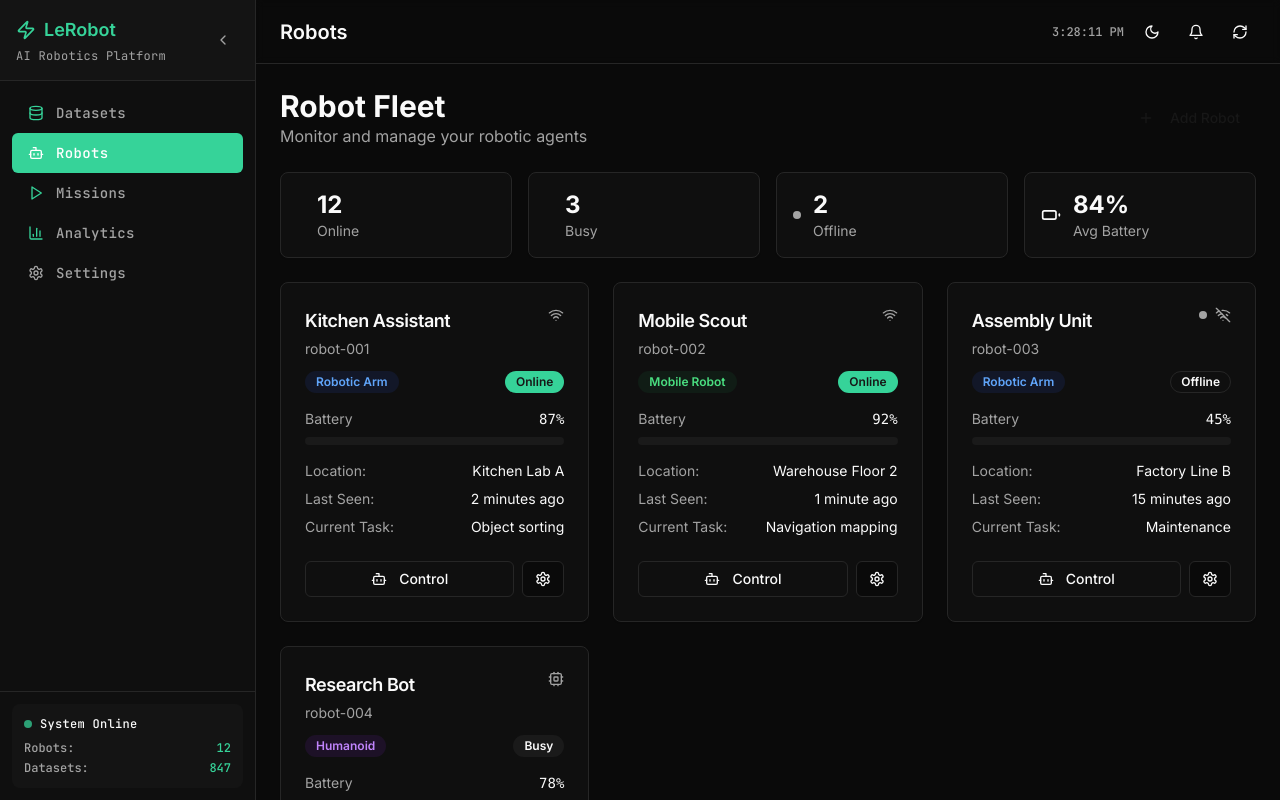
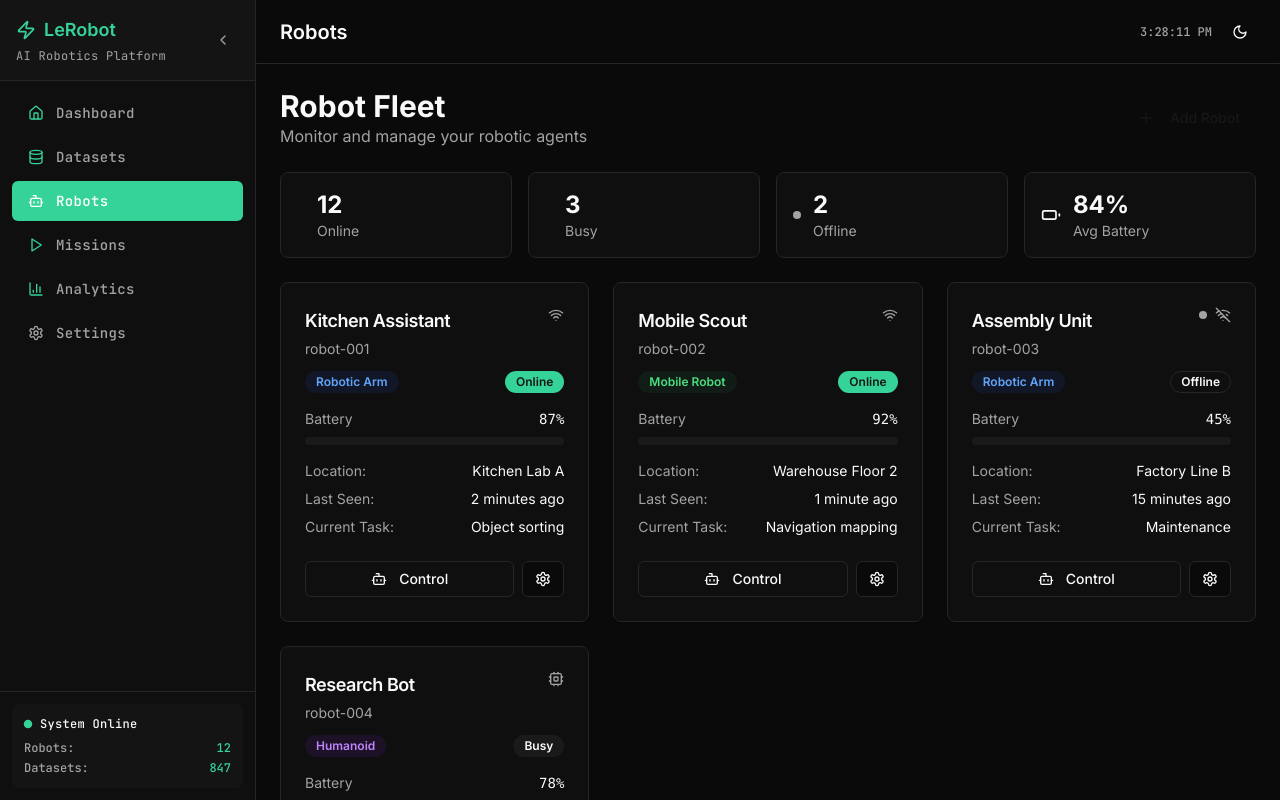
Before and after one commit to cerealkiller2527/HCL-QA-Agent, a Next.js app: page /robots in a window 1280 px wide. Built offline with nearby package versions, Linux system fonts and the light colour scheme.

Commit message:
feat: enhance codebase with Framer Motion and clean navigation
Add dashboard home link, remove unused code, and organize structure

#VERCEL_SKIP

```diff
--- a/app/(dashboard)/layout.tsx
+++ b/app/(dashboard)/layout.tsx
@@ -4,12 +4,14 @@ import type React from "react"
 import { useState } from "react"
 import { usePathname } from "next/navigation"
 import Link from "next/link"
+import { motion, AnimatePresence } from "framer-motion"
 import { Button } from "@/components/ui/button"
 import { ThemeToggle } from "@/components/theme-toggle"
-import { ChevronLeft, Database, Bot, Play, BarChart3, Settings, Bell, RefreshCw, Zap } from "lucide-react"
+import { ChevronLeft, Database, Bot, Play, BarChart3, Settings, Home, Zap } from "lucide-react"
 import { cn } from "@/lib/utils"
 
 const navigation = [
+  { name: "Dashboard", href: "/", icon: Home, color: "text-lerobot-primary" },
   { name: "Datasets", href: "/datasets", icon: Database, color: "text-lerobot-primary" },
   { name: "Robots", href: "/robots", icon: Bot, color: "text-lerobot-primary" },
   { name: "Missions", href: "/missions", icon: Play, color: "text-lerobot-primary" },
@@ -26,49 +28,73 @@ export default function DashboardLayout({
   const pathname = usePathname()
 
   const isActiveRoute = (href: string) => {
+    if (href === "/") {
+      return pathname === "/"
+    }
     if (href === "/datasets") {
       return pathname === "/datasets" || pathname.startsWith("/datasets/")
     }
     return pathname === href || pathname.startsWith(href + "/")
   }
 
+  const getPageTitle = () => {
+    const activeItem = navigation.find((item) => isActiveRoute(item.href))
+    return activeItem?.name || "Dashboard"
+  }
+
   return (
     <div className="flex h-screen bg-layer-0">
-      <div
-        className={cn(
-          "bg-layer-1 border-r border-border transition-all duration-300 flex flex-col layer-depth",
-          sidebarCollapsed ? "w-16" : "w-64",
-        )}
+      {/* Sidebar */}
+      <motion.div
+        animate={{ width: sidebarCollapsed ? 64 : 256 }}
+        transition={{ duration: 0.3, ease: "easeInOut" }}
+        className="bg-layer-1 border-r border-border flex flex-col layer-depth"
       >
+        {/* Sidebar Header */}
         <div className="p-4 border-b border-border bg-layer-2">
           <div className="flex items-center justify-between">
+            <AnimatePresence mode="wait">
               {!sidebarCollapsed && (
-              <div className="space-y-1">
+                <motion.div
+                  initial={{ opacity: 0, x: -20 }}
+                  animate={{ opacity: 1, x: 0 }}
+                  exit={{ opacity: 0, x: -20 }}
+                  transition={{ duration: 0.2 }}
+                  className="space-y-1"
+                >
                   <div className="flex items-center gap-2">
                     <Zap className="h-5 w-5 text-lerobot-primary" />
                     <h1 className="font-heading text-lg font-semibold text-lerobot-primary">LeRobot</h1>
                   </div>
                   <p className="text-xs text-muted-foreground font-mono-label">AI Robotics Platform</p>
-              </div>
+                </motion.div>
               )}
+            </AnimatePresence>
             <Button
               variant="ghost"
               size="icon"
               onClick={() => setSidebarCollapsed(!sidebarCollapsed)}
               className="h-8 w-8 text-muted-foreground hover:text-foreground"
             >
-              <ChevronLeft
-                className={cn("h-4 w-4 transition-transform duration-300", sidebarCollapsed && "rotate-180")}
-              />
+              <motion.div animate={{ rotate: sidebarCollapsed ? 180 : 0 }} transition={{ duration: 0.3 }}>
+                <ChevronLeft className="h-4 w-4" />
+              </motion.div>
             </Button>
           </div>
         </div>
 
+        {/* Navigation */}
         <nav className="flex-1 p-3 space-y-1">
-          {navigation.map((item) => {
+          {navigation.map((item, index) => {
             const isActive = isActiveRoute(item.href)
             return (
-              <Link key={item.name} href={item.href}>
+              <motion.div
+                key={item.name}
+                initial={{ opacity: 0, x: -20 }}
+                animate={{ opacity: 1, x: 0 }}
+                transition={{ delay: index * 0.05 }}
+              >
+                <Link href={item.href}>
                   <Button
                     variant={isActive ? "default" : "ghost"}
                     className={cn(
@@ -80,18 +106,43 @@ export default function DashboardLayout({
                     )}
                   >
                     <item.icon className={cn("h-4 w-4 flex-shrink-0", isActive ? "text-white" : item.color)} />
-                  {!sidebarCollapsed && <span className="font-medium text-sm font-mono-label">{item.name}</span>}
+                    <AnimatePresence>
+                      {!sidebarCollapsed && (
+                        <motion.span
+                          initial={{ opacity: 0, width: 0 }}
+                          animate={{ opacity: 1, width: "auto" }}
+                          exit={{ opacity: 0, width: 0 }}
+                          transition={{ duration: 0.2 }}
+                          className="font-medium text-sm font-mono-label"
+                        >
+                          {item.name}
+                        </motion.span>
+                      )}
+                    </AnimatePresence>
                   </Button>
                 </Link>
+              </motion.div>
             )
           })}
         </nav>
 
+        {/* Status Panel */}
+        <AnimatePresence>
           {!sidebarCollapsed && (
-          <div className="p-3 border-t border-border">
+            <motion.div
+              initial={{ opacity: 0, height: 0 }}
+              animate={{ opacity: 1, height: "auto" }}
+              exit={{ opacity: 0, height: 0 }}
+              transition={{ duration: 0.3 }}
+              className="p-3 border-t border-border"
+            >
               <div className="bg-layer-2 rounded-lg p-3 space-y-2 layer-depth">
                 <div className="flex items-center gap-2">
-                <div className="w-2 h-2 bg-lerobot-primary rounded-full status-pulse" />
+                  <motion.div
+                    animate={{ scale: [1, 1.2, 1] }}
+                    transition={{ duration: 2, repeat: Number.POSITIVE_INFINITY }}
+                    className="w-2 h-2 bg-lerobot-primary rounded-full"
+                  />
                   <span className="text-xs font-medium font-mono-label">System Online</span>
                 </div>
                 <div className="text-xs text-muted-foreground space-y-1 font-mono-data">
@@ -105,34 +156,55 @@ export default function DashboardLayout({
                   </div>
                 </div>
               </div>
-          </div>
+            </motion.div>
           )}
-      </div>
+        </AnimatePresence>
+      </motion.div>
 
       {/* Main Content */}
       <div className="flex-1 flex flex-col min-w-0">
-        <header className="h-16 border-b border-border bg-layer-1/80 backdrop-blur-sm layer-depth">
+        {/* Header */}
+        <motion.header
+          initial={{ y: -20, opacity: 0 }}
+          animate={{ y: 0, opacity: 1 }}
+          className="h-16 border-b border-border bg-layer-1/80 backdrop-blur-sm layer-depth"
+        >
           <div className="flex items-center justify-between h-full px-6">
-            <div className="flex items-center gap-4">
-              <h2 className="font-heading text-xl font-semibold">
-                {navigation.find((item) => isActiveRoute(item.href))?.name || "Dashboard"}
-              </h2>
-            </div>
+            <motion.h2
+              key={getPageTitle()}
+              initial={{ opacity: 0, x: -10 }}
+              animate={{ opacity: 1, x: 0 }}
+              transition={{ duration: 0.2 }}
+              className="font-heading text-xl font-semibold"
+            >
+              {getPageTitle()}
+            </motion.h2>
             <div className="flex items-center gap-3">
-              <div className="text-xs text-muted-foreground font-mono-data">{new Date().toLocaleTimeString()}</div>
+              <motion.div
+                initial={{ opacity: 0 }}
+                animate={{ opacity: 1 }}
+                transition={{ delay: 0.2 }}
+                className="text-xs text-muted-foreground font-mono-data"
+              >
+                {new Date().toLocaleTimeString()}
+              </motion.div>
               <ThemeToggle />
-              <Button variant="ghost" size="icon" className="h-8 w-8">
-                <Bell className="h-4 w-4" />
-              </Button>
-              <Button variant="ghost" size="icon" className="h-8 w-8">
-                <RefreshCw className="h-4 w-4" />
-              </Button>
             </div>
           </div>
-        </header>
+        </motion.header>
 
         {/* Content */}
-        <main className="flex-1 overflow-auto bg-layer-0">{children}</main>
+        <main className="flex-1 overflow-auto bg-layer-0">
+          <motion.div
+            key={pathname}
+            initial={{ opacity: 0, y: 20 }}
+            animate={{ opacity: 1, y: 0 }}
+            transition={{ duration: 0.3 }}
+            className="h-full"
+          >
+            {children}
+          </motion.div>
+        </main>
       </div>
     </div>
   )
--- a/app/globals.css
+++ b/app/globals.css
@@ -1,12 +1,6 @@
 @tailwind base;
 @tailwind components;
 @tailwind utilities;
-
-@layer utilities {
-  .text-balance {
-    text-wrap: balance;
-  }
-}
 
 @layer base {
   :root {
@@ -16,7 +10,6 @@
     --card-foreground: 0 0% 3.9%;
     --popover: 0 0% 100%;
     --popover-foreground: 0 0% 3.9%;
-    /* OpenNote's teal primary color */
     --primary: 158 64% 52%;
     --primary-foreground: 0 0% 98%;
     --secondary: 0 0% 96.1%;
@@ -30,12 +23,10 @@
     --border: 0 0% 89.8%;
     --input: 0 0% 89.8%;
     --ring: 158 64% 52%;
-    /* Layered background system inspired by OpenNote */
-    --layer-0: 0 0% 100%; /* Base background */
-    --layer-1: 0 0% 98%; /* Cards, sidebar */
-    --layer-2: 0 0% 96%; /* Elevated elements */
-    --layer-3: 0 0% 94%; /* Highest elevation */
-    /* Simplified chart colors - mostly teal with minimal accents */
+    --layer-0: 0 0% 100%;
+    --layer-1: 0 0% 98%;
+    --layer-2: 0 0% 96%;
+    --layer-3: 0 0% 94%;
     --chart-1: 158 64% 52%;
     --chart-2: 220 13% 18%;
     --chart-3: 0 84% 60%;
@@ -50,13 +41,12 @@
     --sidebar-accent-foreground: 240 5.9% 10%;
     --sidebar-border: 220 13% 91%;
     --sidebar-ring: 158 64% 52%;
-    /* LeRobot colors - clean and minimal */
     --lerobot-primary: 158 64% 52%;
     --lerobot-secondary: 220 13% 18%;
     --lerobot-accent: 0 84% 60%;
-    /* Subtle glow effects */
     --glow-primary: 158 64% 52%;
   }
+
   .dark {
     --background: 0 0% 3.9%;
     --foreground: 0 0% 98%;
@@ -77,11 +67,10 @@
     --border: 0 0% 14.9%;
     --input: 0 0% 14.9%;
     --ring: 158 64% 52%;
-    /* Dark mode layered backgrounds */
-    --layer-0: 0 0% 3.9%; /* Base background */
-    --layer-1: 0 0% 6%; /* Cards, sidebar */
-    --layer-2: 0 0% 8%; /* Elevated elements */
-    --layer-3: 0 0% 10%; /* Highest elevation */
+    --layer-0: 0 0% 3.9%;
+    --layer-1: 0 0% 6%;
+    --layer-2: 0 0% 8%;
+    --layer-3: 0 0% 10%;
     --chart-1: 158 64% 52%;
     --chart-2: 220 13% 91%;
     --chart-3: 0 84% 60%;
@@ -95,7 +84,6 @@
     --sidebar-accent-foreground: 0 0% 95%;
     --sidebar-border: 0 0% 14.9%;
     --sidebar-ring: 158 64% 52%;
-    /* Dark mode LeRobot colors */
     --lerobot-primary: 158 64% 52%;
     --lerobot-secondary: 220 13% 91%;
     --lerobot-accent: 0 0% 10%;
@@ -112,7 +100,7 @@
   }
 }
 
-/* OpenNote-inspired layered system */
+/* Cleaned up utility classes and removed unused styles */
 @layer utilities {
   .bg-layer-0 {
     background-color: hsl(var(--layer-0));
@@ -133,47 +121,16 @@
   .text-lerobot-secondary {
     color: hsl(var(--lerobot-secondary));
   }
-  .text-lerobot-accent {
-    color: hsl(var(--lerobot-accent));
-  }
   .bg-lerobot-primary {
     background-color: hsl(var(--lerobot-primary));
   }
-  .bg-lerobot-secondary {
-    background-color: hsl(var(--lerobot-secondary));
-  }
-  .bg-lerobot-accent {
-    background-color: hsl(var(--lerobot-accent));
-  }
-  .border-lerobot-primary {
-    border-color: hsl(var(--lerobot-primary));
-  }
 
-  /* Subtle glow effect for personality */
   .glow-primary {
     box-shadow: 0 0 20px hsla(var(--glow-primary), 0.1);
   }
 
-  /* Clean hover transitions */
-  .hover-lift {
-    transition: transform 0.2s ease, box-shadow 0.2s ease;
-  }
-  .hover-lift:hover {
-    transform: translateY(-1px);
-    box-shadow: 0 4px 12px hsla(var(--foreground), 0.1), 0 2px 4px hsla(var(--foreground), 0.06);
-  }
-
-  /* Status pulse animation */
-  .status-pulse {
-    animation: pulse 2s cubic-bezier(0.4, 0, 0.6, 1) infinite;
-  }
-
-  /* OpenNote-style layered depth */
   .layer-depth {
     box-shadow: 0 1px 3px hsla(var(--foreground), 0.1), 0 1px 2px hsla(var(--foreground), 0.06);
-  }
-  .layer-depth-hover:hover {
-    box-shadow: 0 4px 6px hsla(var(--foreground), 0.1), 0 2px 4px hsla(var(--foreground), 0.06);
   }
 }
 
@@ -188,17 +145,12 @@
   z-index: 9999;
 }
 
-/* Updated font classes for cleaner look */
+/* Simplified font classes */
 @layer base {
   .font-heading {
     font-family: var(--font-inter), system-ui, sans-serif;
     font-weight: 600;
   }
-  .font-mono-tech {
-    font-family: var(--font-jetbrains-mono), "Fira Code", monospace;
-    font-variant-numeric: tabular-nums;
-  }
-  /* Added more mono font usage classes */
   .font-mono-data {
     font-family: var(--font-jetbrains-mono), "Fira Code", monospace;
     font-variant-numeric: tabular-nums;
--- a/components/theme-toggle.tsx
+++ b/components/theme-toggle.tsx
@@ -1,5 +1,6 @@
 "use client"
 import { Moon, Sun } from "lucide-react"
+import { motion } from "framer-motion"
 import { useTheme } from "@/components/theme-provider"
 import { Button } from "@/components/ui/button"
 import { useRef } from "react"
@@ -15,7 +16,6 @@ export function ThemeToggle() {
     const x = rect.left + rect.width / 2
     const y = rect.top + rect.height / 2
 
-    // Create transition overlay
     const overlay = document.createElement("div")
     overlay.className = "theme-transition"
 
@@ -29,26 +29,23 @@ export function ThemeToggle() {
       border-radius: 50%;
       background: ${theme === "light" ? "#0a0a0a" : "#ffffff"};
       transform: translate(-50%, -50%);
-      transition: width 0.6s ease-out, height 0.6s ease-out;
+      transition: width 0.6s cubic-bezier(0.4, 0, 0.2, 1), height 0.6s cubic-bezier(0.4, 0, 0.2, 1);
       z-index: 10000;
     `
 
     overlay.appendChild(circle)
     document.body.appendChild(overlay)
 
-    // Trigger animation
     requestAnimationFrame(() => {
       const size = Math.max(window.innerWidth, window.innerHeight) * 2.5
       circle.style.width = `${size}px`
       circle.style.height = `${size}px`
     })
 
-    // Change theme after animation starts
     setTimeout(() => {
       setTheme(theme === "light" ? "dark" : "light")
     }, 300)
 
-    // Clean up
     setTimeout(() => {
       if (document.body.contains(overlay)) {
         document.body.removeChild(overlay)
@@ -64,8 +61,20 @@ export function ThemeToggle() {
       onClick={handleThemeToggle}
       className="relative overflow-hidden h-8 w-8 hover:bg-accent/50 transition-colors"
     >
-      <Sun className="h-4 w-4 rotate-0 scale-100 transition-all dark:-rotate-90 dark:scale-0" />
-      <Moon className="absolute h-4 w-4 rotate-90 scale-0 transition-all dark:rotate-0 dark:scale-100" />
+      <motion.div
+        animate={{ rotate: theme === "dark" ? -90 : 0, scale: theme === "dark" ? 0 : 1 }}
+        transition={{ duration: 0.3, ease: "easeInOut" }}
+        className="absolute"
+      >
+        <Sun className="h-4 w-4" />
+      </motion.div>
+      <motion.div
+        animate={{ rotate: theme === "dark" ? 0 : 90, scale: theme === "dark" ? 1 : 0 }}
+        transition={{ duration: 0.3, ease: "easeInOut" }}
+        className="absolute"
+      >
+        <Moon className="h-4 w-4" />
+      </motion.div>
       <span className="sr-only">Toggle theme</span>
     </Button>
   )
```
Also changed, not shown: package.json (+13 -49 lines), 1 other file (tests, documents, lock files or other folders). Lines whose indentation alone changed are shown as unchanged.
